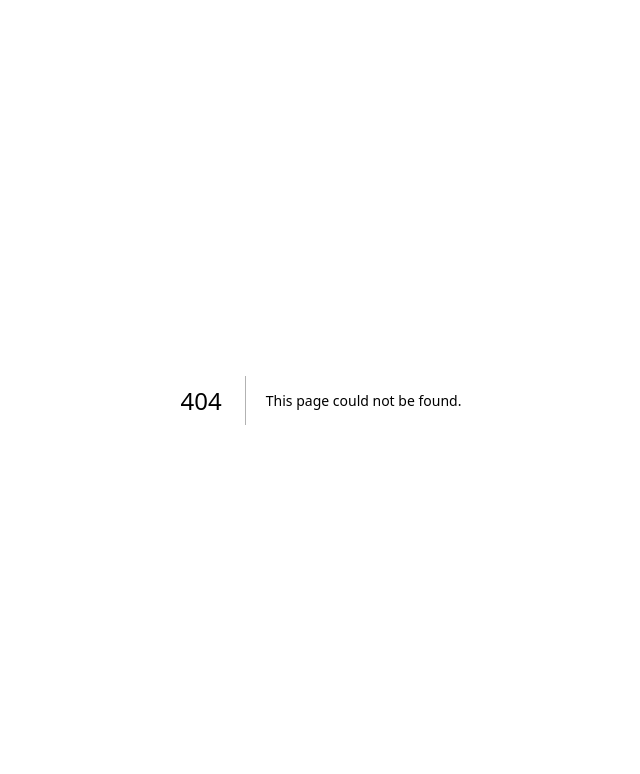
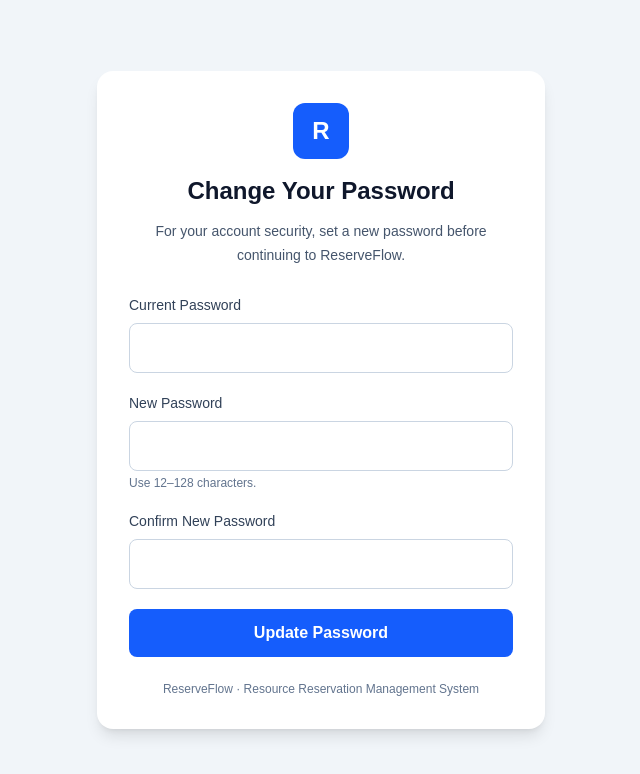
Before and after one commit to PabodaWA/resource-reservation-system, a Next.js app: page /change-password in a window 1280 px wide. Before the commit this address had no page. Shown: the top 774 px of the page, without its empty margins (319-959 px from the left). Built offline with nearby package versions, Linux system fonts and the light colour scheme.

Commit message:
create app/changepassword/page.tsx

```diff
--- /dev/null
+++ b/src/app/change-password/page.tsx
@@ -0,0 +1,201 @@
+
+"use client";
+
+import { useState } from "react";
+import { useRouter } from "next/navigation";
+
+export default function ChangePasswordPage() {
+  const router = useRouter();
+
+  const [currentPassword, setCurrentPassword] = useState("");
+  const [newPassword, setNewPassword] = useState("");
+  const [confirmPassword, setConfirmPassword] = useState("");
+  const [error, setError] = useState("");
+  const [success, setSuccess] = useState("");
+  const [isLoading, setIsLoading] = useState(false);
+
+  async function handleSubmit(
+    event: React.FormEvent<HTMLFormElement>
+  ) {
+    event.preventDefault();
+    setError("");
+    setSuccess("");
+
+    if (newPassword.length < 12 || newPassword.length > 128) {
+      setError("New password must contain 12–128 characters.");
+      return;
+    }
+
+    if (newPassword !== confirmPassword) {
+      setError("New password and confirmation do not match.");
+      return;
+    }
+
+    if (currentPassword === newPassword) {
+      setError("Choose a different password.");
+      return;
+    }
+
+    setIsLoading(true);
+
+    try {
+      const response = await fetch("/api/auth/change-password", {
+        method: "POST",
+        headers: {
+          "Content-Type": "application/json",
+        },
+        body: JSON.stringify({
+          currentPassword,
+          newPassword,
+        }),
+      });
+
+      const data: { message?: string } = await response.json();
+
+      if (!response.ok) {
+        setError(
+          data.message ?? "Unable to change your password."
+        );
+        return;
+      }
+
+      setSuccess("Password changed successfully. Redirecting...");
+
+      router.replace("/");
+      router.refresh();
+    } catch {
+      setError("Unable to connect to the server. Please try again.");
+    } finally {
+      setIsLoading(false);
+    }
+  }
+
+  return (
+    <main className="flex min-h-screen items-center justify-center bg-slate-100 px-4 py-10">
+      <section className="w-full max-w-md rounded-2xl bg-white p-8 shadow-lg">
+        <div className="mb-7 text-center">
+          <div className="mx-auto mb-4 flex h-14 w-14 items-center justify-center rounded-xl bg-blue-600 text-2xl font-bold text-white">
+            R
+          </div>
+
+          <h1 className="text-2xl font-bold text-slate-900">
+            Change Your Password
+          </h1>
+
+          <p className="mt-3 text-sm leading-6 text-slate-600">
+            For your account security, set a new password before
+            continuing to ReserveFlow.
+          </p>
+        </div>
+
+        <form onSubmit={handleSubmit} className="space-y-5">
+          <div>
+            <label
+              htmlFor="currentPassword"
+              className="mb-2 block text-sm font-medium text-slate-700"
+            >
+              Current Password
+            </label>
+
+            <input
+              id="currentPassword"
+              type="password"
+              autoComplete="current-password"
+              value={currentPassword}
+              onChange={(event) =>
+                setCurrentPassword(event.target.value)
+              }
+              required
+              disabled={isLoading}
+              className="w-full rounded-lg border border-slate-300 px-4 py-3 text-slate-900 outline-none focus:border-blue-500 focus:ring-2 focus:ring-blue-100 disabled:bg-slate-100"
+            />
+          </div>
+
+          <div>
+            <label
+              htmlFor="newPassword"
+              className="mb-2 block text-sm font-medium text-slate-700"
+            >
+              New Password
+            </label>
+
+            <input
+              id="newPassword"
+              type="password"
+              autoComplete="new-password"
+              minLength={12}
+              maxLength={128}
+              value={newPassword}
+              onChange={(event) =>
+                setNewPassword(event.target.value)
+              }
+              required
+              disabled={isLoading}
+              className="w-full rounded-lg border border-slate-300 px-4 py-3 text-slate-900 outline-none focus:border-blue-500 focus:ring-2 focus:ring-blue-100 disabled:bg-slate-100"
+            />
+
+            <p className="mt-1 text-xs text-slate-500">
+              Use 12–128 characters.
+            </p>
+          </div>
+
+          <div>
+            <label
+              htmlFor="confirmPassword"
+              className="mb-2 block text-sm font-medium text-slate-700"
+            >
+              Confirm New Password
+            </label>
+
+            <input
+              id="confirmPassword"
+              type="password"
+              autoComplete="new-password"
+              minLength={12}
+              maxLength={128}
+              value={confirmPassword}
+              onChange={(event) =>
+                setConfirmPassword(event.target.value)
+              }
+              required
+              disabled={isLoading}
+              className="w-full rounded-lg border border-slate-300 px-4 py-3 text-slate-900 outline-none focus:border-blue-500 focus:ring-2 focus:ring-blue-100 disabled:bg-slate-100"
+            />
+          </div>
+
+          {error && (
+            <p
+              role="alert"
+              aria-live="polite"
+              className="rounded-lg bg-red-50 px-4 py-3 text-sm text-red-700"
+            >
+              {error}
+            </p>
+          )}
+
+          {success && (
+            <p
+              role="status"
+              aria-live="polite"
+              className="rounded-lg bg-green-50 px-4 py-3 text-sm text-green-700"
+            >
+              {success}
+            </p>
+          )}
+
+          <button
+            type="submit"
+            disabled={isLoading}
+            className="w-full rounded-lg bg-blue-600 px-4 py-3 font-semibold text-white transition hover:bg-blue-700 focus:outline-none focus:ring-2 focus:ring-blue-500 focus:ring-offset-2 disabled:cursor-not-allowed disabled:opacity-60"
+          >
+            {isLoading ? "Updating Password..." : "Update Password"}
+          </button>
+        </form>
+
+        <p className="mt-6 text-center text-xs text-slate-500">
+          ReserveFlow · Resource Reservation Management System
+        </p>
+      </section>
+    </main>
+  );
+}
```
